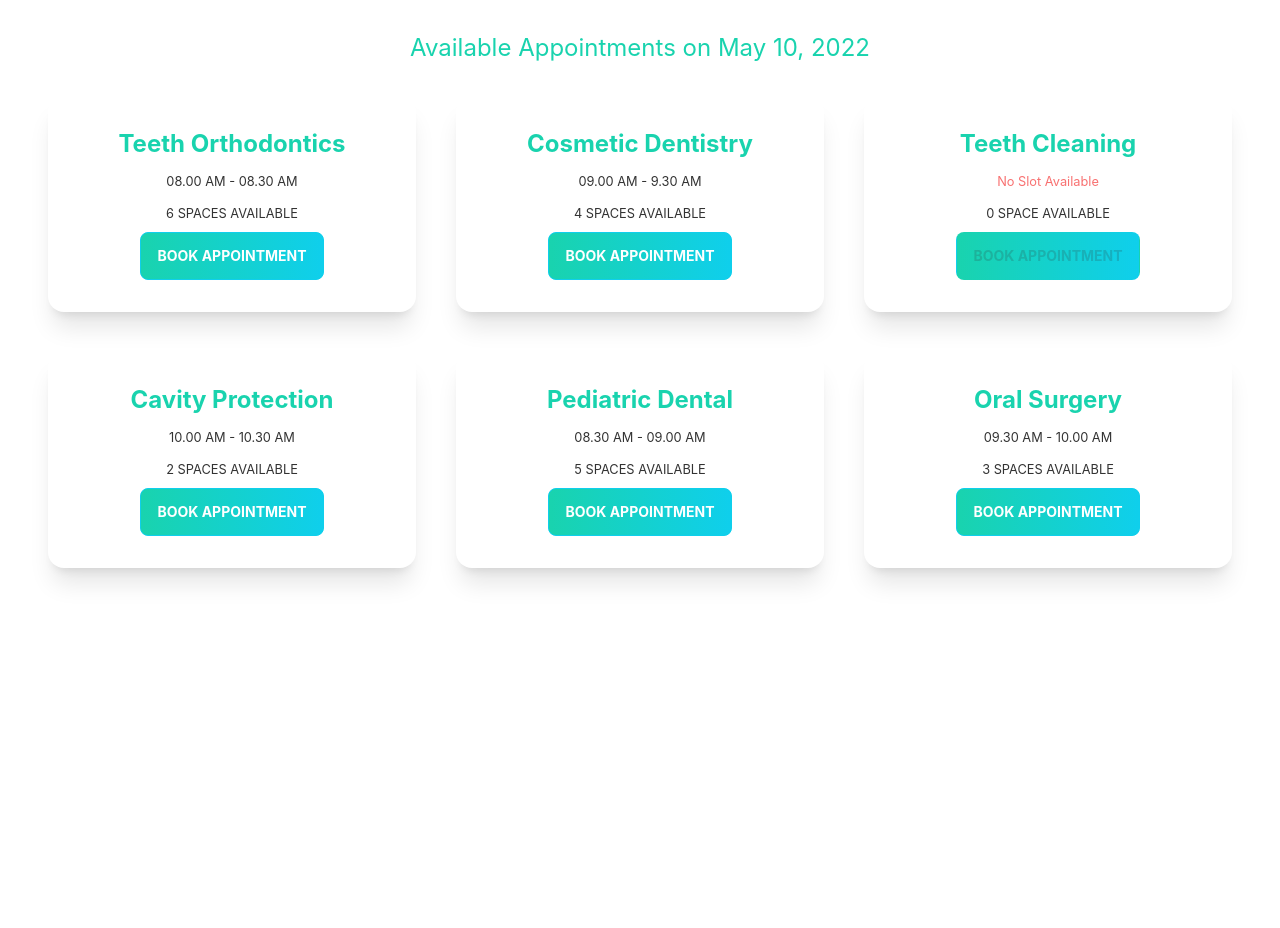
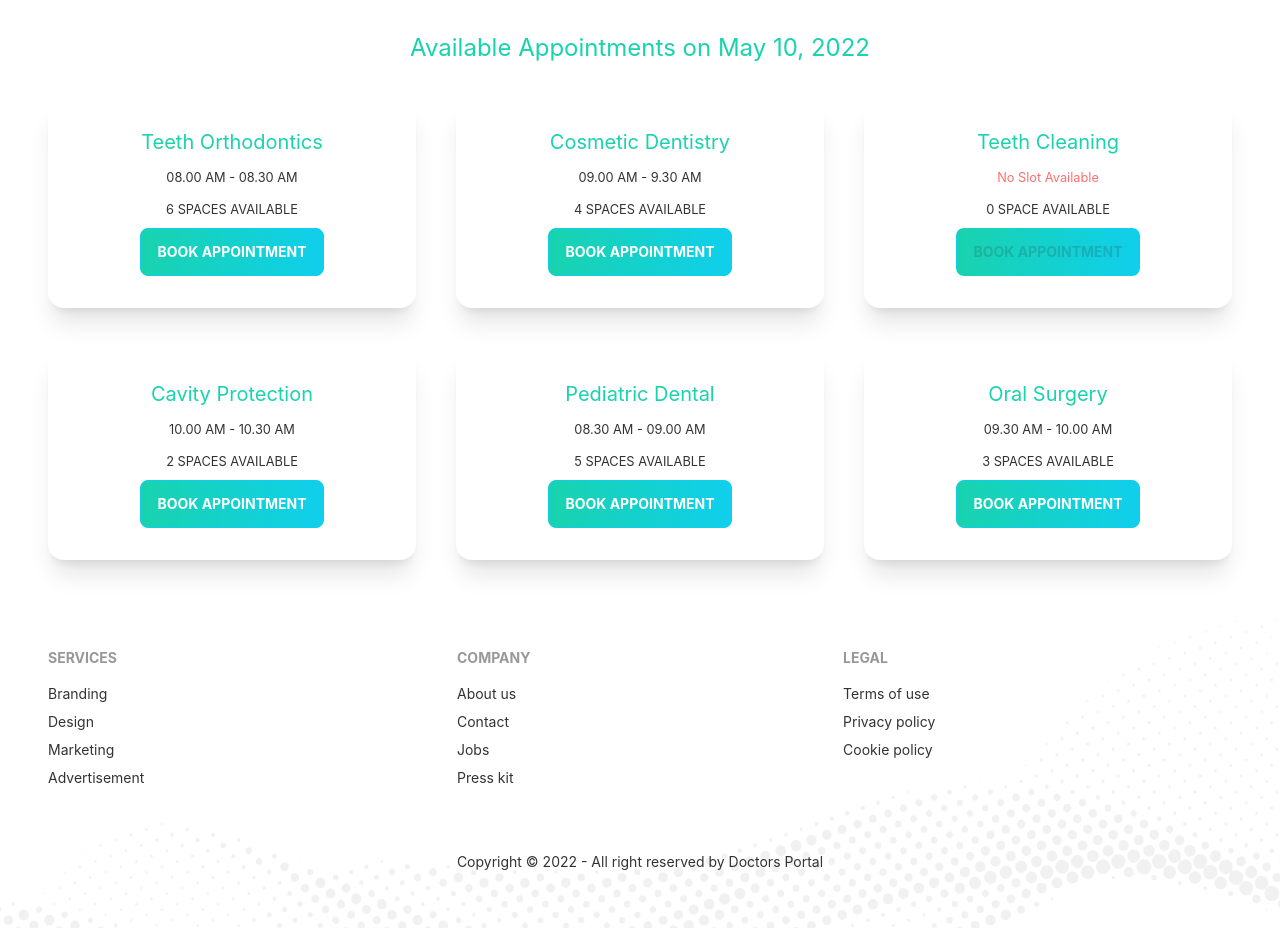
Before and after one commit to SHadek-007/doctors-portals-client, a React (Create React App) app: page /appointment in a window 1280 px wide. Shown: the part 880-1808 px from the top of the page. Before the commit the page ends 1496 px from the top, so only its background shows below. Built offline with nearby package versions, Linux system fonts and the light colour scheme.

Commit message:
modal done

```diff
--- a/src/Pages/Appoinment/Appoinment.js
+++ b/src/Pages/Appoinment/Appoinment.js
@@ -1,4 +1,5 @@
 import React, { useState } from 'react';
+import Footer from '../Shared/Footer';
 import AppointmentBanner from './AppointmentBanner';
 import AvailableAppointment from './AvailableAppointment';
 
@@ -8,6 +9,7 @@
         <div>
             <AppointmentBanner date={date} setDate={setDate}></AppointmentBanner>
             <AvailableAppointment date={date}></AvailableAppointment>
+            <Footer></Footer>
         </div>
     );
 };
--- a/src/Pages/Appoinment/AppointService.js
+++ b/src/Pages/Appoinment/AppointService.js
@@ -1,17 +1,20 @@
 import React from "react";
 
-const AppointService = ({ service }) => {
+const AppointService = ({ service, setTreatment}) => {
     const {name, slots} = service;
   return (
     <div className="card lg:max-w-lg bg-base-100 shadow-xl">
       <div className="card-body text-center">
-        <h2 className="text-2xl text-center text-secondary font-bold">{name}</h2>
+        <h4 className="text-xl text-center text-secondary">{name}</h4>
         <p><small>
             {slots.length > 0 ? <span>{slots[0]}</span> : <span className="text-red-400">No Slot Available</span>}
         </small></p>
         <p><small>{slots.length} {slots.length > 1 ? 'SPACES' : "SPACE"} AVAILABLE</small></p>
         <div className=" justify-center">
-          <button disabled={slots.length === 0} className="btn btn-primary text-white font-bold bg-gradient-to-r from-secondary to-primary">Book Appointment</button>
+          <label htmlFor="booking-modal"
+          onClick={()=> setTreatment(service)} disabled={slots.length === 0}
+          className="btn btn-primary text-white font-bold bg-gradient-to-r from-secondary to-primary">Book Appointment</label>
+
         </div>
       </div>
     </div>
--- a/src/Pages/Appoinment/AvailableAppointment.js
+++ b/src/Pages/Appoinment/AvailableAppointment.js
@@ -1,9 +1,12 @@
 import { format } from 'date-fns';
 import React, { useEffect, useState } from 'react';
 import AppointService from './AppointService';
+import BookingModal from './BookingModal';
 
 const AvailableAppointment = ({date}) => {
     const [services, setServices] = useState([]);
+    const [treatment, setTreatment] = useState(null);
+
     useEffect(()=>{
         fetch('services.json')
         .then(res => res.json())
@@ -15,9 +18,10 @@
             <h4 className='text-2xl text-secondary text-center mb-8'>Available Appointments on {format(date, 'PP')}</h4>
             <div className='grid grid-cols-1 md:grid-cols-2 lg:grid-cols-3 gap-10 px-5 lg:px-12'>
                 {
-                    services.map(service => <AppointService key={service._id} service={service}></AppointService>)
+                    services.map(service => <AppointService key={service._id} service={service} setTreatment={setTreatment}></AppointService>)
                 }
             </div>
+            {treatment && <BookingModal date={date} treatment={treatment} setTreatment={setTreatment}></BookingModal>}
         </div>
     );
 };
--- /dev/null
+++ b/src/Pages/Appoinment/BookingModal.js
@@ -0,0 +1,40 @@
+import { format } from 'date-fns';
+import React from "react";
+
+const BookingModal = ({date, treatment, setTreatment}) => {
+    const {_id, name, slots} = treatment;
+
+    const handleBooking = e =>{
+        e.preventDefault();
+        const slot = e.target.slot.value;
+        console.log(_id, name, slot);
+        setTreatment(null);
+    };
+
+  return (
+    <div>
+      <input type="checkbox" id="booking-modal" className="modal-toggle" />
+      <div className="modal modal-bottom sm:modal-middle">
+        <div className="modal-box">
+        <label htmlFor="booking-modal" className="btn btn-sm btn-circle absolute right-2 top-2">✕</label>
+          <h3 className="font-bold text-2xl text-accent text-center">{name}</h3>
+          <form onSubmit={handleBooking} className="grid grid-cols-1 justify-items-center mt-3 gap-5 ">
+          <input type="text" disabled value={format(date, 'PP')} className="input input-bordered w-full max-w-xs" />
+          <select name='slot' className="select select-bordered w-full max-w-xs">
+            {
+                slots.map(slot => <option value={slot}>{slot}</option>)
+            }
+            </select>
+          <input type="text" name='name' placeholder="Name" className="input input-bordered w-full max-w-xs" />
+          <input type="number" name='phone' placeholder="Phone Number" className="input input-bordered w-full max-w-xs" />
+          <input type="text" name='email' placeholder="Email Address" className="input input-bordered w-full max-w-xs" />
+          <input type="submit" value="Submit" className="btn btn-accent w-full max-w-xs" />
+          </form>
+
+        </div>
+      </div>
+    </div>
+  );
+};
+
+export default BookingModal;
```
